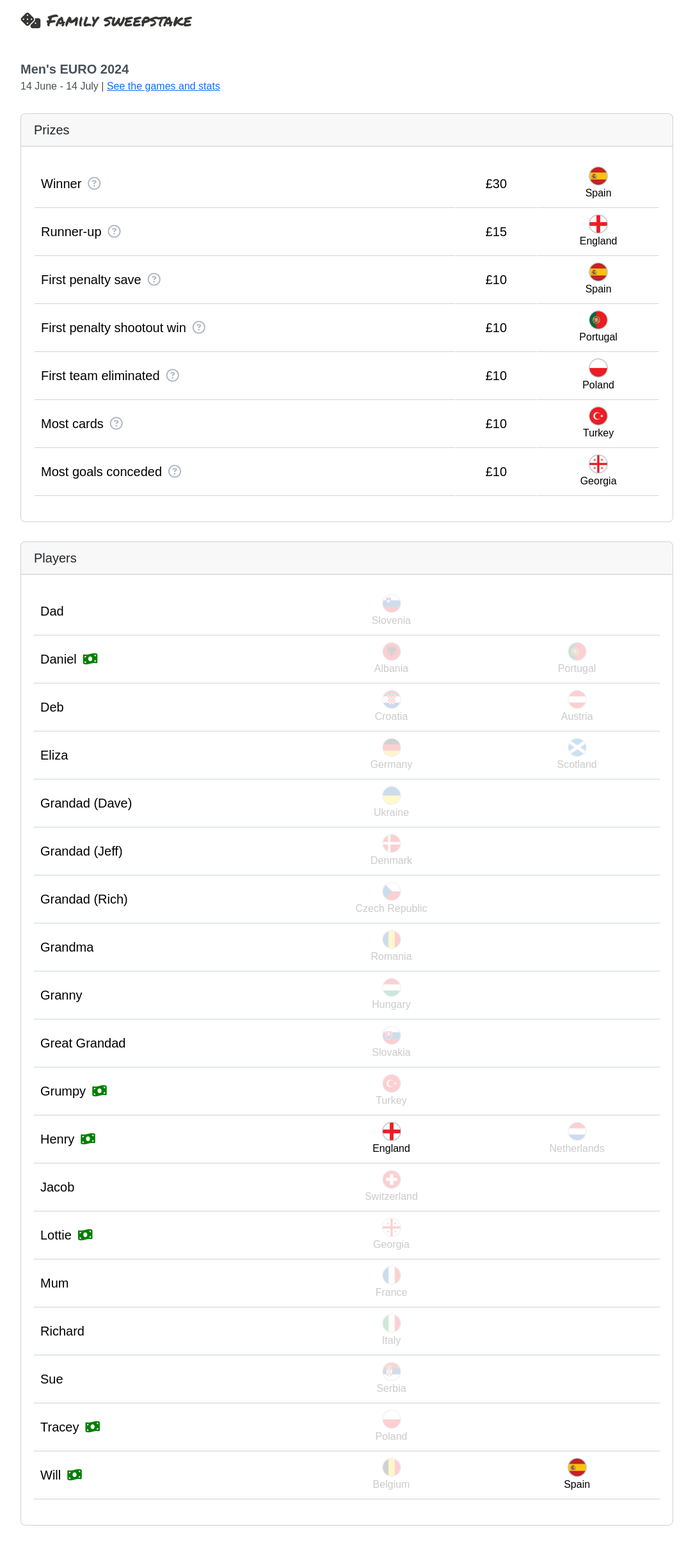
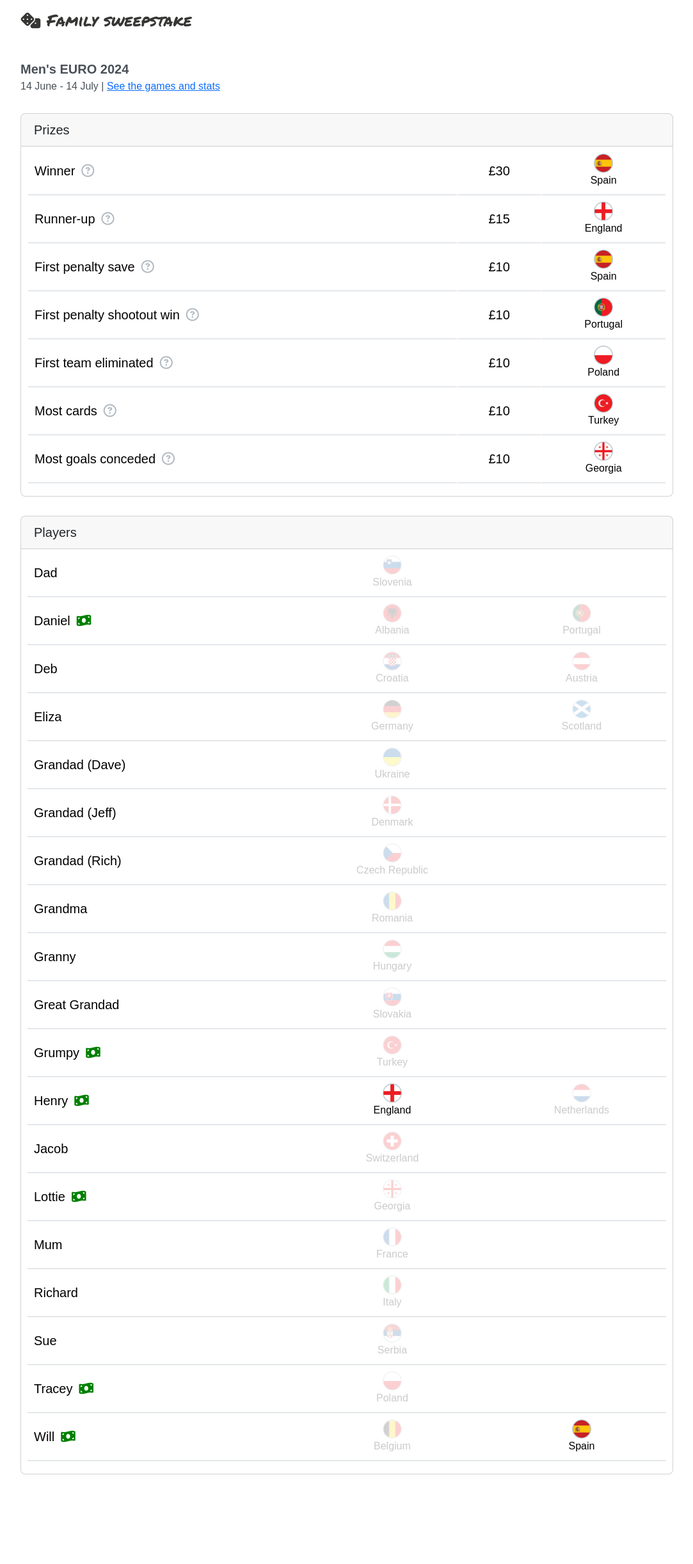
Before and after one commit to jimmyrule/rowells, a Jekyll site: the page built from sweepstake/euro-2024.html, in a window 1280 px wide. Shown: the whole page at 64% size, without its empty margins (98-1181 px from the left). Built offline with Jekyll 4.4.1, drawn with Linux system fonts in a browser that asks for light colours; nearby versions of some CDN libraries; some web fonts are replaced; after the commit the page ends 2364 px from its top, so only the background shows below that.

Commit message:
Update main.css

```diff
--- a/css/main.css
+++ b/css/main.css
@@ -12,10 +12,6 @@
   font-size: 20px;
   color: var(--bs-gray-700);
 }
-
-/* nav {
-  border-bottom: 1px solid var(--border);
-} */
 
 #breadcrumb {
   border-bottom: none;
@@ -38,18 +34,9 @@
   font-size: 0.8em;
 }
 
-thead tr, thead th {
-  background-color: inherit;
-  border: none;
-}
-
-tr {
-  background-color: white;
-  border: 0em solid white;
-}
-
 tr {
   background-color: inherit;
+  border: 0em solid white;
   border-bottom: 1px solid var(--border);
 }
 
@@ -78,3 +65,10 @@
 .no-list-style li {
   margin-bottom: 0.5em;
 }
+
+.card-body {
+  padding-top: 0;
+  padding-bottom: 0;
+  padding-left: 0.5rem;
+  padding-right: 0.5rem;
+}
```
